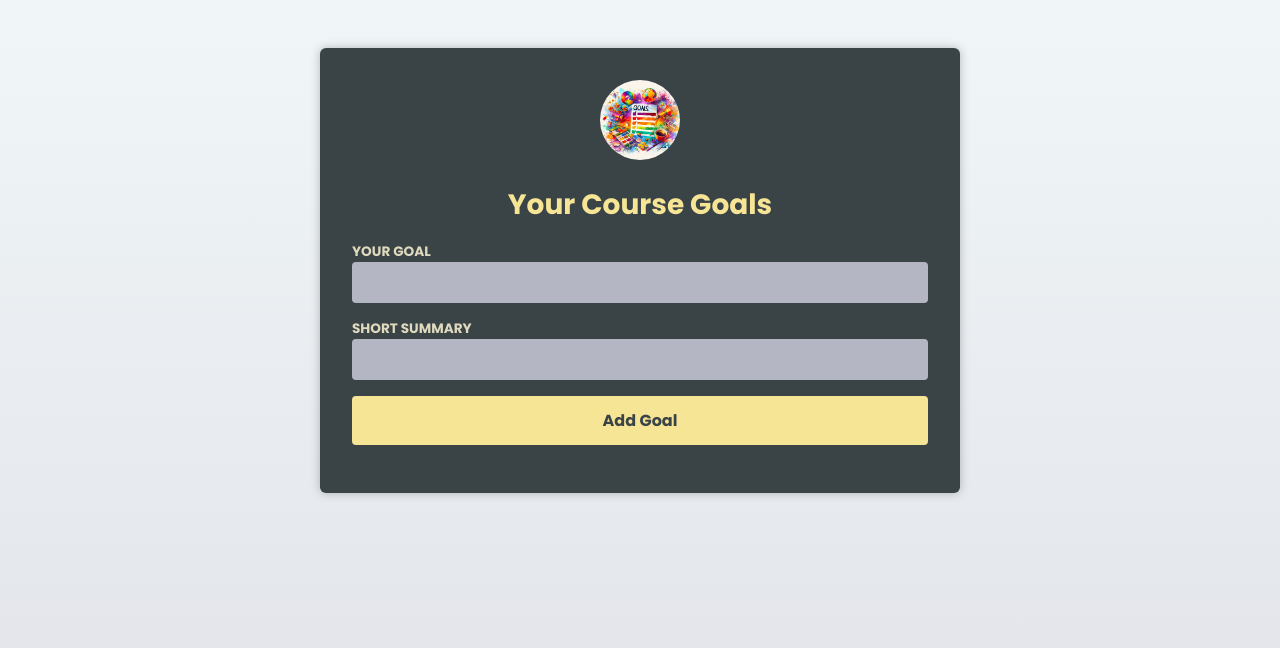
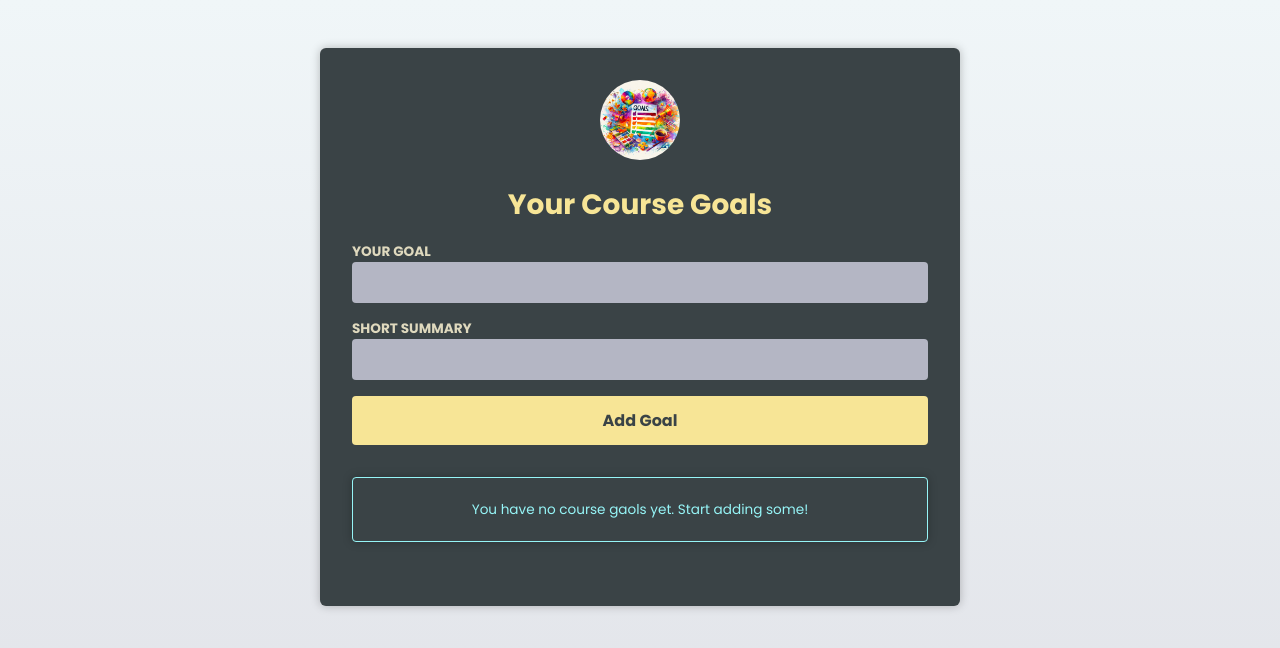
Before and after one commit to Revoj-a/Goals-App, a React (Vite) app: page / in a window 1280 px wide. Shown: the top 648 px of the page. Built offline with nearby package versions, Linux system fonts and the light colour scheme; the HTML template or start-up script is replaced by a standard one.

Commit message:
Build InfoBox component for message

```diff
--- a/src/components/CourseGoalList.tsx
+++ b/src/components/CourseGoalList.tsx
@@ -1,5 +1,7 @@
 import CourseGoal from "./CourseGoal";
 import { CourseGoal as CGoal } from "../App";
+import InfoBox from "./InfoBox";
+import { ReactNode } from "react";
 
 interface CourseGoal {
   goals: CGoal[];
@@ -7,7 +9,25 @@
 }
 
 const CourseGoalList = ({ goals, onDeleteGoal }: CourseGoal) => {
+  if (goals.length === 0) {
     return (
+      <InfoBox mode="hint">
+        You have no course gaols yet. Start adding some!
+      </InfoBox>
+    );
+  }
+
+  let warningBox: ReactNode;
+  if (goals.length >= 4) {
+    warningBox = (
+      <InfoBox mode="warning" severity="high">
+        You're collecting a lot of goals. Don't put too much on your plate!
+      </InfoBox>
+    );
+  }
+  return (
+    <>
+      {warningBox}
       <ul>
         {goals.map((goal) => (
           <li key={goal.id}>
@@ -17,6 +37,7 @@
           </li>
         ))}
       </ul>
+    </>
   );
 };
 
--- /dev/null
+++ b/src/components/InfoBox.tsx
@@ -0,0 +1,25 @@
+import { ReactNode } from "react";
+
+interface InfoBoxProps {
+  mode: "hint" | "warning";
+  severity?: "low" | "medium" | "high";
+  children: ReactNode;
+}
+
+const InfoBox = ({ mode, children, severity }: InfoBoxProps) => {
+  if (mode === "hint") {
+    return (
+      <aside className="infobox infobox-hint">
+        <p>{children}</p>
+      </aside>
+    );
+  }
+  return (
+    <aside className={`infobox infobox-warning warning--${severity}`}>
+      <h2>Warning</h2>
+      <p>{children}</p>
+    </aside>
+  );
+};
+
+export default InfoBox;
--- a/src/index.css
+++ b/src/index.css
@@ -1,11 +1,11 @@
-@import url('https://fonts.googleapis.com/css2?family=Poppins:wght@400;700&display=swap');
+@import url("https://fonts.googleapis.com/css2?family=Poppins:wght@400;700&display=swap");
 
 * {
   box-sizing: border-box;
 }
 
 html {
-  font-family: 'Poppins', sans-serif;
+  font-family: "Poppins", sans-serif;
 }
 
 body {
@@ -130,3 +130,32 @@
   text-align: center;
   color: #acd1ce;
 }
+
+.infobox {
+  margin: 2rem 0;
+  padding: 0.5rem;
+  text-align: center;
+  box-shadow: 0 0 10px rgba(0, 0, 0, 0.25);
+  font-size: 0.85rem;
+  border-radius: 4px;
+}
+
+.infobox-hint {
+  border: 1px solid #96f5f7;
+  color: #96f5f7;
+}
+
+.infobox-warning.warning--low {
+  border: 1px solid #f6d84f;
+  color: #f6d84f;
+}
+
+.infobox-warning.warning--medium {
+  border: 1px solid #f9a73b;
+  color: #f9a73b;
+}
+
+.infobox-warning.warning--high {
+  border: 1px solid #f97373;
+  color: #f97373;
+}
```
Lines whose indentation alone changed are shown as unchanged.
